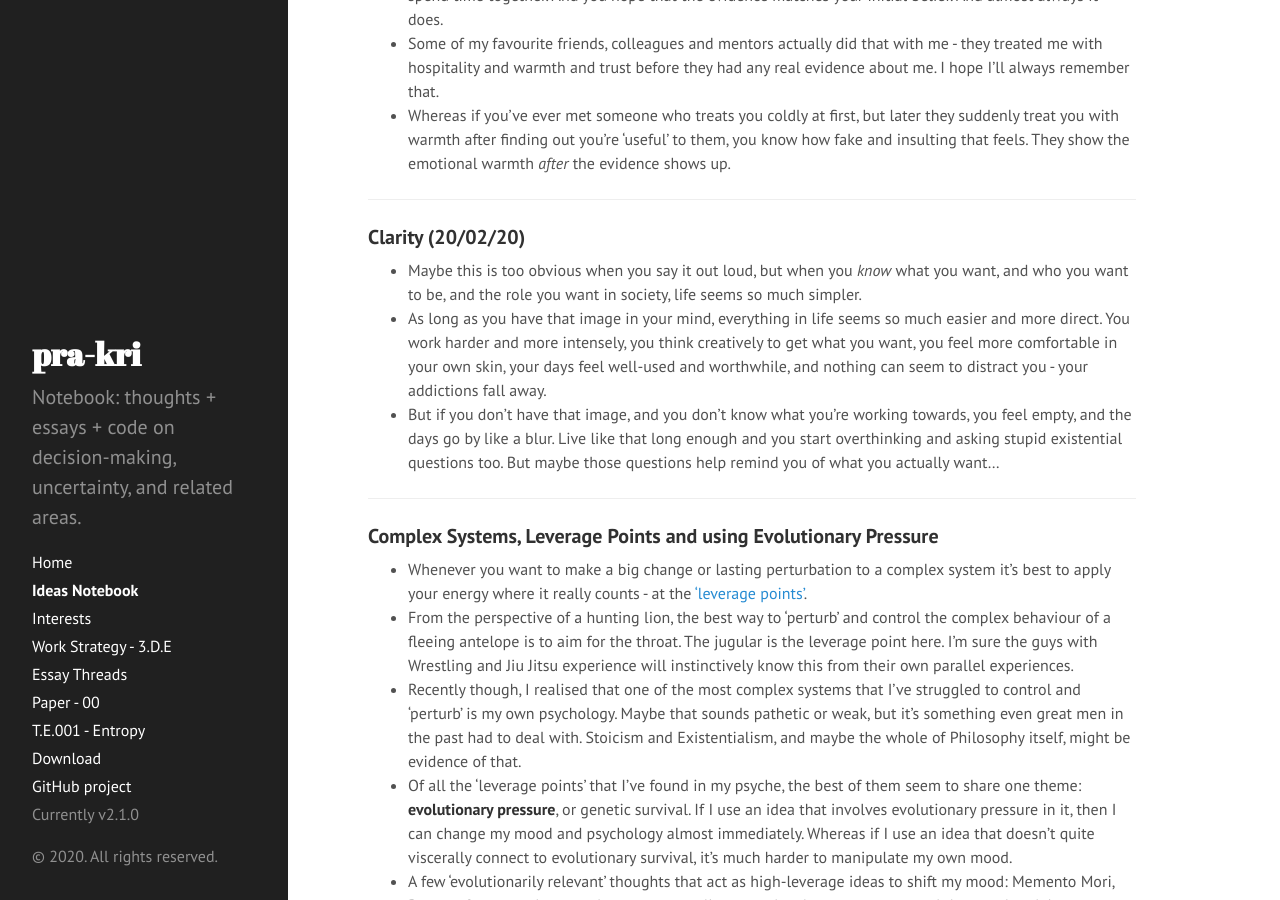
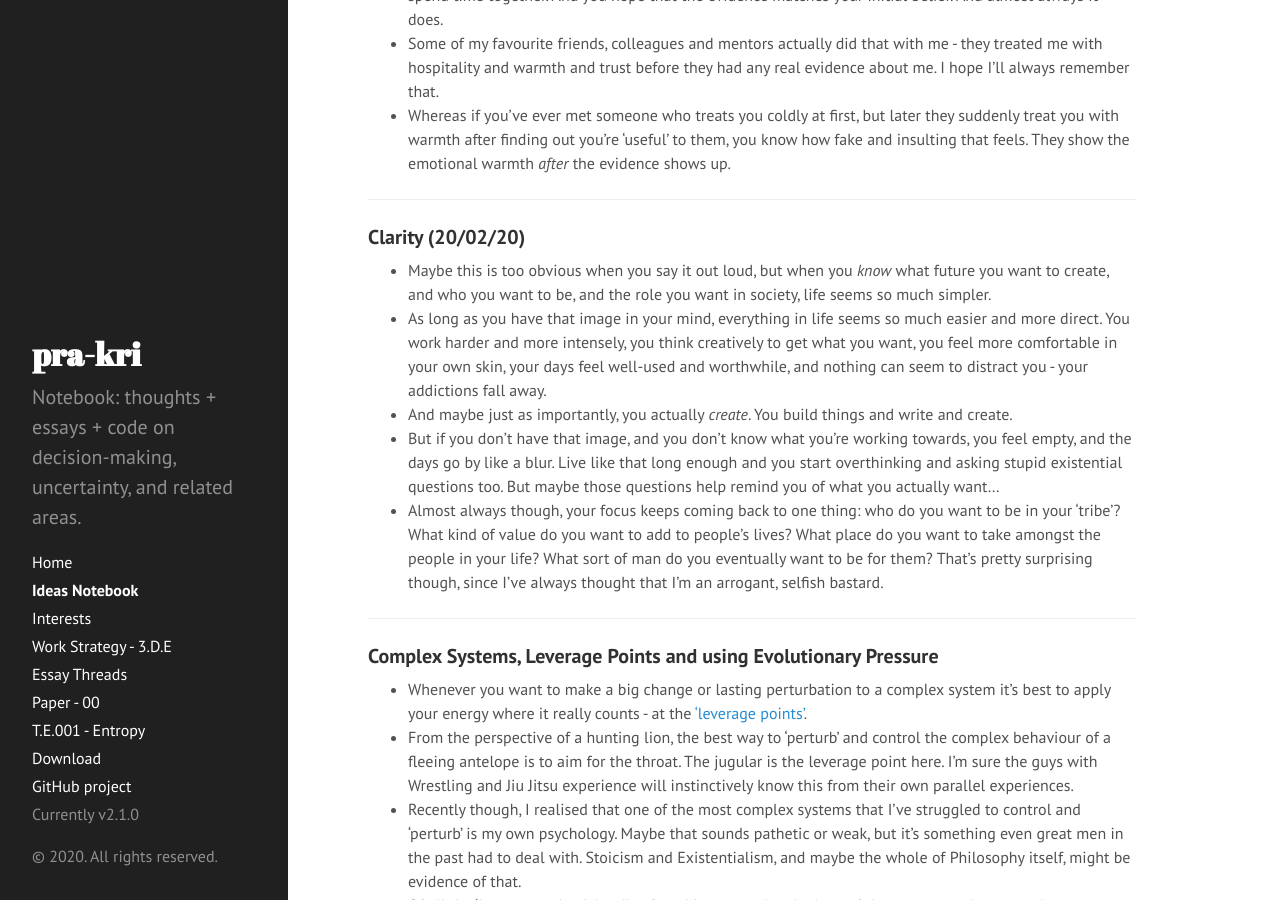
Before and after one commit to pra-kri/pra-kri.github.io, a Jekyll site: the page built from IdeasNotebook.md, in a window 1280 px wide and 900 px high, scrolled down 1216 px. Built offline with Jekyll 4.4.1, drawn with Linux system fonts in a browser that asks for light colours.

Commit message:
Update IdeasNotebook.md

```diff
--- a/IdeasNotebook.md
+++ b/IdeasNotebook.md
@@ -36,9 +36,11 @@ title: Ideas Notebook
 ---
 
 ### Clarity (20/02/20)
-* Maybe this is too obvious when you say it out loud, but when you *know* what you want, and who you want to be, and the role you want in society, life seems so much simpler.
+* Maybe this is too obvious when you say it out loud, but when you *know* what future you want to create, and who you want to be, and the role you want in society, life seems so much simpler.
 * As long as you have that image in your mind, everything in life seems so much easier and more direct. You work harder and more intensely, you think creatively to get what you want, you feel more comfortable in your own skin, your days feel well-used and worthwhile, and nothing can seem to distract you - your addictions fall away.
+* And maybe just as importantly, you actually *create*. You build things and write and create.
 * But if you don't have that image, and you don't know what you're working towards, you feel empty, and the days go by like a blur. Live like that long enough and you start overthinking and asking stupid existential questions too. But maybe those questions help remind you of what you actually want...
+* Almost always though, your focus keeps coming back to one thing: who do you want to be in your 'tribe'? What kind of value do you want to add to people's lives? What place do you want to take amongst the people in your life? What sort of man do you eventually want to be for them? That's pretty surprising though, since I've always thought that I'm an arrogant, selfish bastard.
 
 
 ---
```
